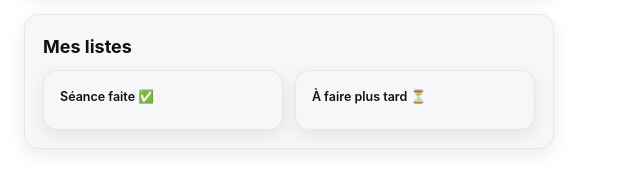
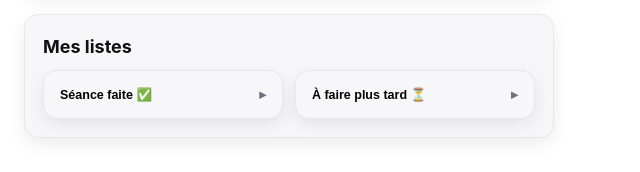
Before and after one commit to lebasquelyza/appli-files, a Next.js app in the folder apps/web/: page /dashboard/profile in a window 1280 px wide. Shown: the part 470-642 px from the top of the page, without its empty margins (0-640 px from the left). Built offline with nearby package versions, Linux system fonts and the light colour scheme; no server answers.

Commit message:
Update ProfileClient.tsx

```diff
--- a/apps/web/app/dashboard/profile/ProfileClient.tsx
+++ b/apps/web/app/dashboard/profile/ProfileClient.tsx
@@ -70,6 +70,10 @@ export default function ProfileClient(props: Props) {
   const { t } = useLanguage();
 
   const [showAdOverlay, setShowAdOverlay] = useState(false);
+
+  // ✅ NEW: dérouler/plier les listes
+  const [openDone, setOpenDone] = useState(false);
+  const [openLater, setOpenLater] = useState(false);
 
   useEffect(() => {
     if (showAdOnGenerate) {
@@ -443,12 +447,32 @@ export default function ProfileClient(props: Props) {
         <div className="grid" style={{ display: "grid", gridTemplateColumns: "1fr 1fr", gap: 12 }}>
           {/* Séance faite ✅ */}
           <div className="card">
-            <div className="text-sm" style={{ fontWeight: 600, marginBottom: 6 }}>
-              {tf("settings.profile.lists.done.title", "Séance faite")} <span aria-hidden>✅</span>
-            </div>
+            <button
+              type="button"
+              onClick={() => setOpenDone((v) => !v)}
+              style={{
+                width: "100%",
+                textAlign: "left",
+                display: "flex",
+                alignItems: "center",
+                justifyContent: "space-between",
+                gap: 8,
+                background: "transparent",
+                border: 0,
+                padding: 0,
+                cursor: "pointer",
+              }}
+            >
+              <div className="text-sm" style={{ fontWeight: 600 }}>
+                {tf("settings.profile.lists.done.title", "Séance faite")} <span aria-hidden>✅</span>
+              </div>
+              <span aria-hidden style={{ color: "#6b7280", fontWeight: 700 }}>
+                {openDone ? "▾" : "▸"}
+              </span>
+            </button>
 
-            {savedList.length > 0 && (
-              <ul className="text-sm" style={{ listStyle: "disc", paddingLeft: 18, margin: 0 }}>
+            {openDone && savedList.length > 0 && (
+              <ul className="text-sm" style={{ listStyle: "disc", paddingLeft: 18, margin: "8px 0 0" }}>
                 {savedList.map(({ s, idx, key }) => {
                   const detailHref = `/dashboard/seance/${encodeURIComponent((s as any).id || key)}?${
                     [baseLinkQuery, "from=profile"].filter(Boolean).join("&")
@@ -513,12 +537,32 @@ export default function ProfileClient(props: Props) {
 
           {/* À faire plus tard ⏳ */}
           <div className="card">
-            <div className="text-sm" style={{ fontWeight: 600, marginBottom: 6 }}>
-              {tf("settings.profile.lists.later.title", "À faire plus tard")} <span aria-hidden>⏳</span>
-            </div>
+            <button
+              type="button"
+              onClick={() => setOpenLater((v) => !v)}
+              style={{
+                width: "100%",
+                textAlign: "left",
+                display: "flex",
+                alignItems: "center",
+                justifyContent: "space-between",
+                gap: 8,
+                background: "transparent",
+                border: 0,
+                padding: 0,
+                cursor: "pointer",
+              }}
+            >
+              <div className="text-sm" style={{ fontWeight: 600 }}>
+                {tf("settings.profile.lists.later.title", "À faire plus tard")} <span aria-hidden>⏳</span>
+              </div>
+              <span aria-hidden style={{ color: "#6b7280", fontWeight: 700 }}>
+                {openLater ? "▾" : "▸"}
+              </span>
+            </button>
 
-            {laterList.length > 0 && (
-              <ul className="text-sm" style={{ listStyle: "disc", paddingLeft: 18, margin: 0 }}>
+            {openLater && laterList.length > 0 && (
+              <ul className="text-sm" style={{ listStyle: "disc", paddingLeft: 18, margin: "8px 0 0" }}>
                 {laterList.map(({ s, idx, key }) => {
                   const detailHref = `/dashboard/seance/${encodeURIComponent((s as any).id || key)}?${
                     [baseLinkQuery, "from=profile"].filter(Boolean).join("&")
```
